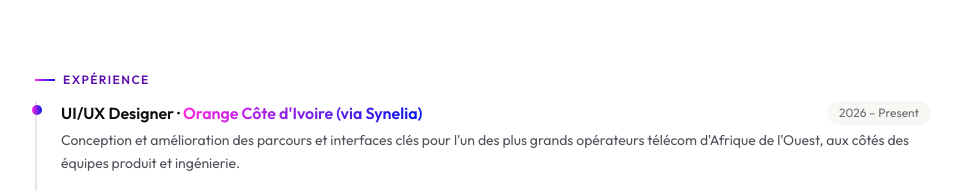
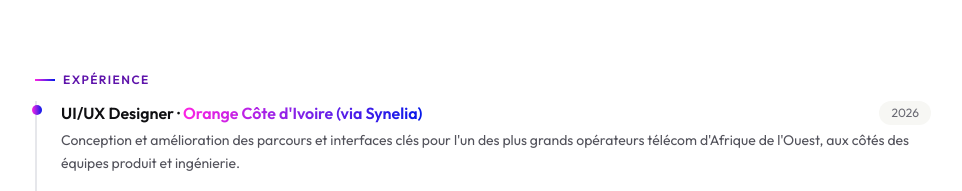
Before and after one commit to Christ-erwin/Portfolio-nextjs, a Next.js app: page /about in a window 1280 px wide. Shown: the part 1435-1626 px from the top of the page, without its empty margins (157-1119 px from the left). Built offline with nearby package versions, Linux system fonts and the light colour scheme; no server answers.

Commit message:
date work orange en update cv

```diff
--- a/components/AllSections/AboutComp/AboutSection2.tsx
+++ b/components/AllSections/AboutComp/AboutSection2.tsx
@@ -71,7 +71,7 @@ const experience: {
   desc: BiText;
 }[] = [
   {
-    period: "2026 – Present",
+    period: "2026",
     role: { en: "UI/UX Designer", fr: "UI/UX Designer" },
     co: "Orange Côte d'Ivoire (via Synelia)",
     desc: {
--- a/components/ClientWork.tsx
+++ b/components/ClientWork.tsx
@@ -13,7 +13,7 @@ type Engagement = {
 const engagements: Engagement[] = [
   {
     company: "Orange Côte d'Ivoire",
-    period: "2026 – Present",
+    period: "2026",
     role: { en: "UI/UX Designer (via Synelia)", fr: "UI/UX Designer (via Synelia)" },
     domain: { en: "Telecom · self-service", fr: "Télécom · self-service" },
     work: {
```
Also changed, not shown: 1 other file (tests, documents, lock files or other folders).
